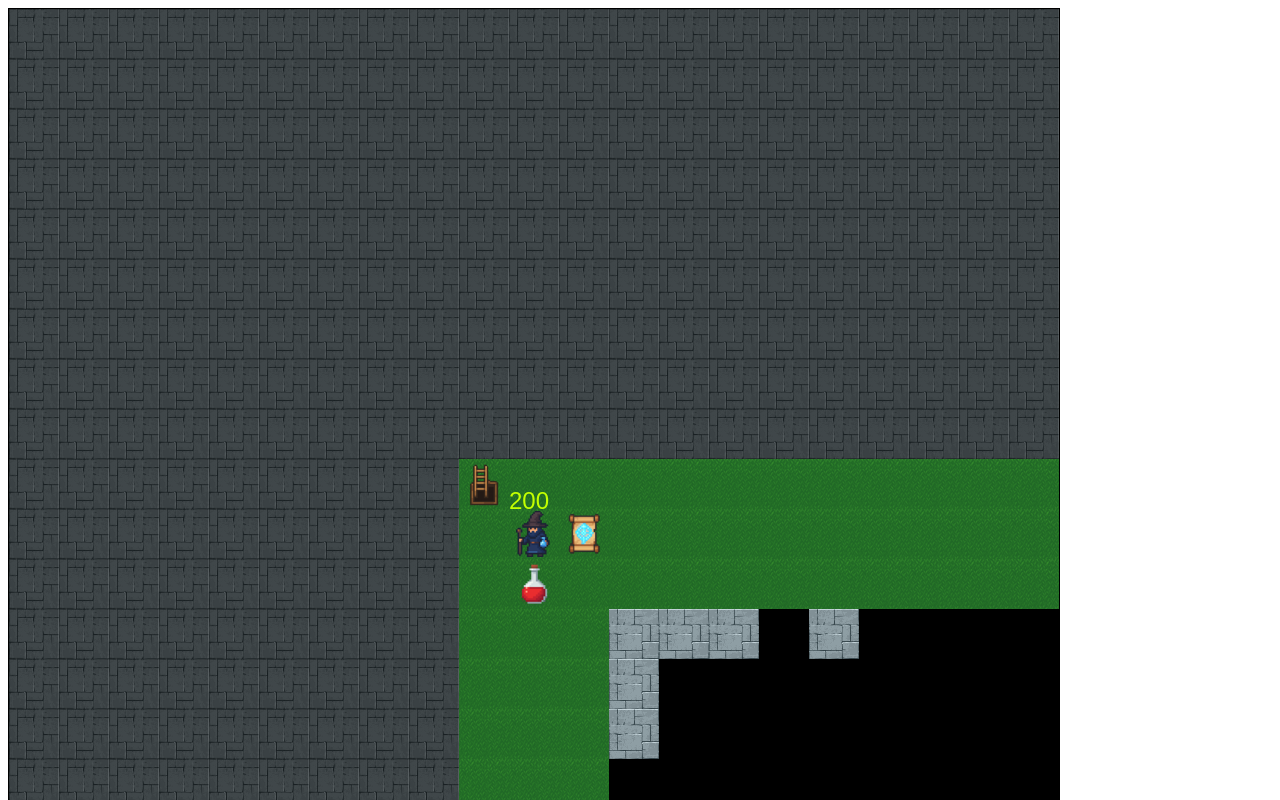
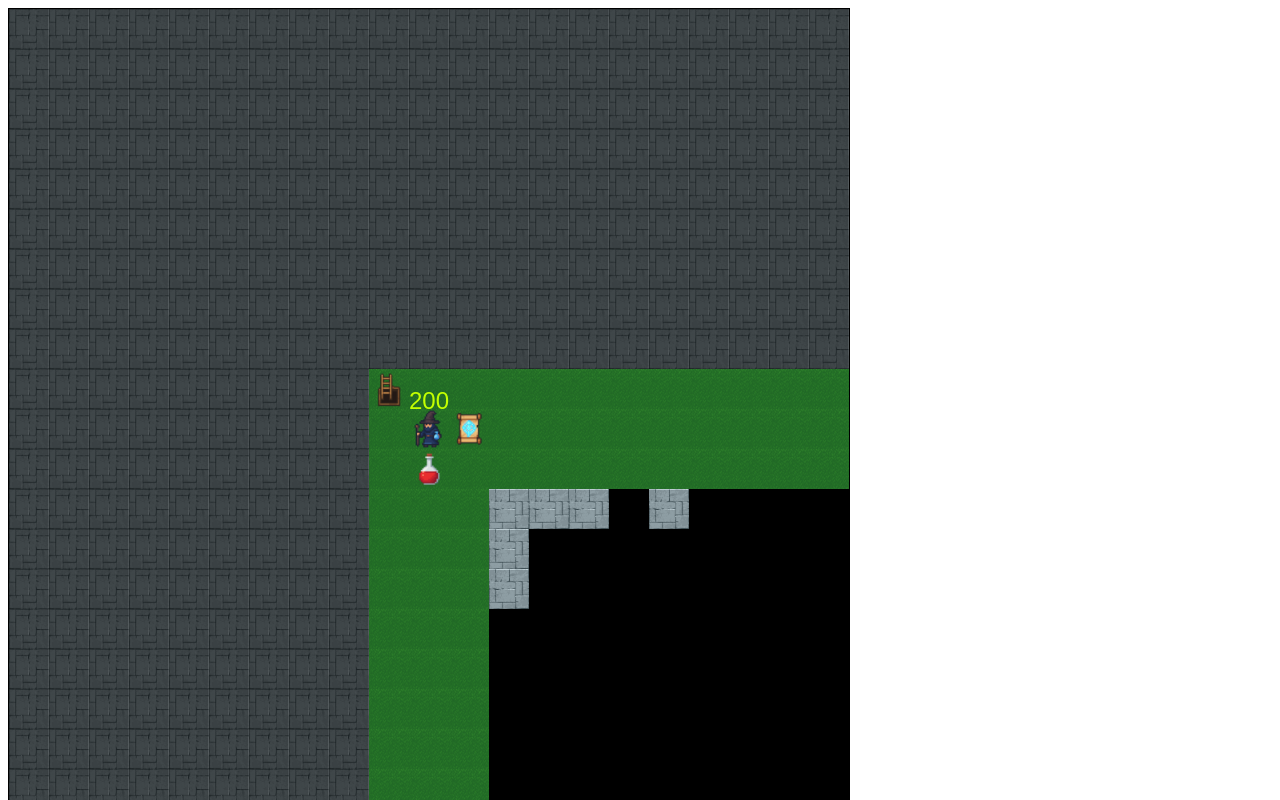
Before and after one commit to Remoll/new-game, a website built with Vite: page index.html in a window 1280 px wide. Shown: the top 800 px of the page. Built offline with nearby package versions, Linux system fonts and the light colour scheme.

Commit message:
fix: correct image scale for fieldSize

```diff
--- a/index.html
+++ b/index.html
@@ -10,7 +10,7 @@
 
 <body>
   <div id="container">
-    <canvas id="canvas" width="1050" height="1050"></canvas>
+    <canvas id="canvas" width="840" height="840"></canvas>
 
     <div id="ui"></div>
 
--- a/src/canvasHandler/CanvasHandler.ts
+++ b/src/canvasHandler/CanvasHandler.ts
@@ -134,7 +134,7 @@ class CanvasHandler {
 		}
 
 		outOfMapCoordinates.forEach((coordinates) => {
-			this.ctx.drawImage(ImageManager.instance.getImage(ImageKey.STONE_BLICK_DARK), (coordinates.x - playerAndCenterDifference.x) * fieldSize, (coordinates.y - playerAndCenterDifference.y) * fieldSize)
+			this.ctx.drawImage(ImageManager.instance.getImage(ImageKey.STONE_BLICK_DARK), (coordinates.x - playerAndCenterDifference.x) * fieldSize, (coordinates.y - playerAndCenterDifference.y) * fieldSize, fieldSize, fieldSize)
 		})
 
 	}
--- a/src/game/GameState.ts
+++ b/src/game/GameState.ts
@@ -3,7 +3,7 @@ import Entity from "@/gameObject/entity/Entity";
 import { Coordinates } from "@/types";
 
 class GameState {
-    private static fieldSize: number = 50;
+    private static fieldSize: number = 40;
     private static gameMapWidth: number = 21;
     private static gameMapHeight: number = 21;
     private static viewRange: number = 10;
--- a/src/gameLoop/GameLoop.ts
+++ b/src/gameLoop/GameLoop.ts
@@ -54,7 +54,7 @@ class GameLoop {
 		const fieldSize: number = GameState.getFieldSize();
 
 		this.refreshGameState();
-		this.ctx.drawImage(ImageManager.instance.getImage(value.imageKey), x * fieldSize, y * fieldSize)
+		this.ctx.drawImage(ImageManager.instance.getImage(value.imageKey), x * fieldSize, y * fieldSize, fieldSize, fieldSize)
 
 		if (value.effectPath.length > 0) {
 			await new Promise(resolve => setTimeout(resolve, 20));
--- a/src/gameMap/field/Field.ts
+++ b/src/gameMap/field/Field.ts
@@ -58,7 +58,7 @@ class Field {
   }
 
   addToCanvas(ctx: CanvasRenderingContext2D, fieldShift: Coordinates, fieldSize: number) {
-    ctx.drawImage(ImageManager.instance.getImage(ImageKey.GRASS_BLOCK), (this.x - fieldShift.x) * fieldSize, (this.y - fieldShift.y) * fieldSize)
+    ctx.drawImage(ImageManager.instance.getImage(ImageKey.GRASS_BLOCK), (this.x - fieldShift.x) * fieldSize, (this.y - fieldShift.y) * fieldSize, fieldSize, fieldSize)
   }
 }
 
--- a/src/gameObject/GameObject.ts
+++ b/src/gameObject/GameObject.ts
@@ -106,7 +106,7 @@ class GameObject {
 
   addToCanvas(ctx: CanvasRenderingContext2D, fieldShift: Coordinates, fieldSize: number) {
     const { x, y } = this.getPosition();
-    ctx.drawImage(ImageManager.instance.getImage(this.getImagesKeys().default), (x - fieldShift.x) * fieldSize, (y - fieldShift.y) * fieldSize)
+    ctx.drawImage(ImageManager.instance.getImage(this.getImagesKeys().default), (x - fieldShift.x) * fieldSize, (y - fieldShift.y) * fieldSize, fieldSize, fieldSize)
 
   }
 
--- a/src/gameObject/block/Door.ts
+++ b/src/gameObject/block/Door.ts
@@ -21,7 +21,7 @@ class Door extends GameObject {
 
 	addToCanvas(ctx: CanvasRenderingContext2D, fieldShift: Coordinates, fieldSize: number) {
 		const { x, y } = this.getPosition();
-		ctx.drawImage(ImageManager.instance.getImage(this.getCanOccupiedFields() ? this.getImagesKeys().default : this.getImagesKeys().dead), (x - fieldShift.x) * fieldSize, (y - fieldShift.y) * fieldSize)
+		ctx.drawImage(ImageManager.instance.getImage(this.getCanOccupiedFields() ? this.getImagesKeys().default : this.getImagesKeys().dead), (x - fieldShift.x) * fieldSize, (y - fieldShift.y) * fieldSize, fieldSize, fieldSize)
 	}
 }
 
--- a/src/gameObject/entity/Entity.ts
+++ b/src/gameObject/entity/Entity.ts
@@ -128,7 +128,7 @@ class Entity extends GameObject {
     async addToCanvas(ctx: CanvasRenderingContext2D, fieldShift: Coordinates, fieldSize: number) {
         const { x, y } = this.getPosition();
 
-        ctx.drawImage(ImageManager.instance.getImage(this.isAlive() ? this.getImagesKeys().default : this.getImagesKeys().dead), (x - fieldShift.x) * fieldSize, (y - fieldShift.y) * fieldSize)
+        ctx.drawImage(ImageManager.instance.getImage(this.isAlive() ? this.getImagesKeys().default : this.getImagesKeys().dead), (x - fieldShift.x) * fieldSize, (y - fieldShift.y) * fieldSize, fieldSize, fieldSize)
 
         if (this.isAlive()) {
             ctx.fillStyle = "#c3ff00ff";
--- a/src/gameObject/item/Item.ts
+++ b/src/gameObject/item/Item.ts
@@ -24,7 +24,7 @@ class Item extends GameObject {
 
         const { x, y } = this.getPosition();
 
-        ctx.drawImage(ImageManager.instance.getImage(this.getImagesKeys().default), (x - fieldShift.x) * fieldSize, (y - fieldShift.y) * fieldSize)
+        ctx.drawImage(ImageManager.instance.getImage(this.getImagesKeys().default), (x - fieldShift.x) * fieldSize, (y - fieldShift.y) * fieldSize, fieldSize, fieldSize)
     }
 
     handleInteract(gameObject: GameObject): void {
--- a/src/styles.css
+++ b/src/styles.css
@@ -1,7 +1,7 @@
 #container {
     position: relative;
-    width: 1050px;
-    height: 1100px;
+    width: 840px;
+    height: 890px;
     border: 1px solid black;
 }
 
@@ -14,8 +14,8 @@
 
 #ui {
     z-index: 2;
-    width: 1050px;
-    height: 1050px;
+    width: 840px;
+    height: 840px;
     position: absolute;
     top: 0;
     left: 0;
```
